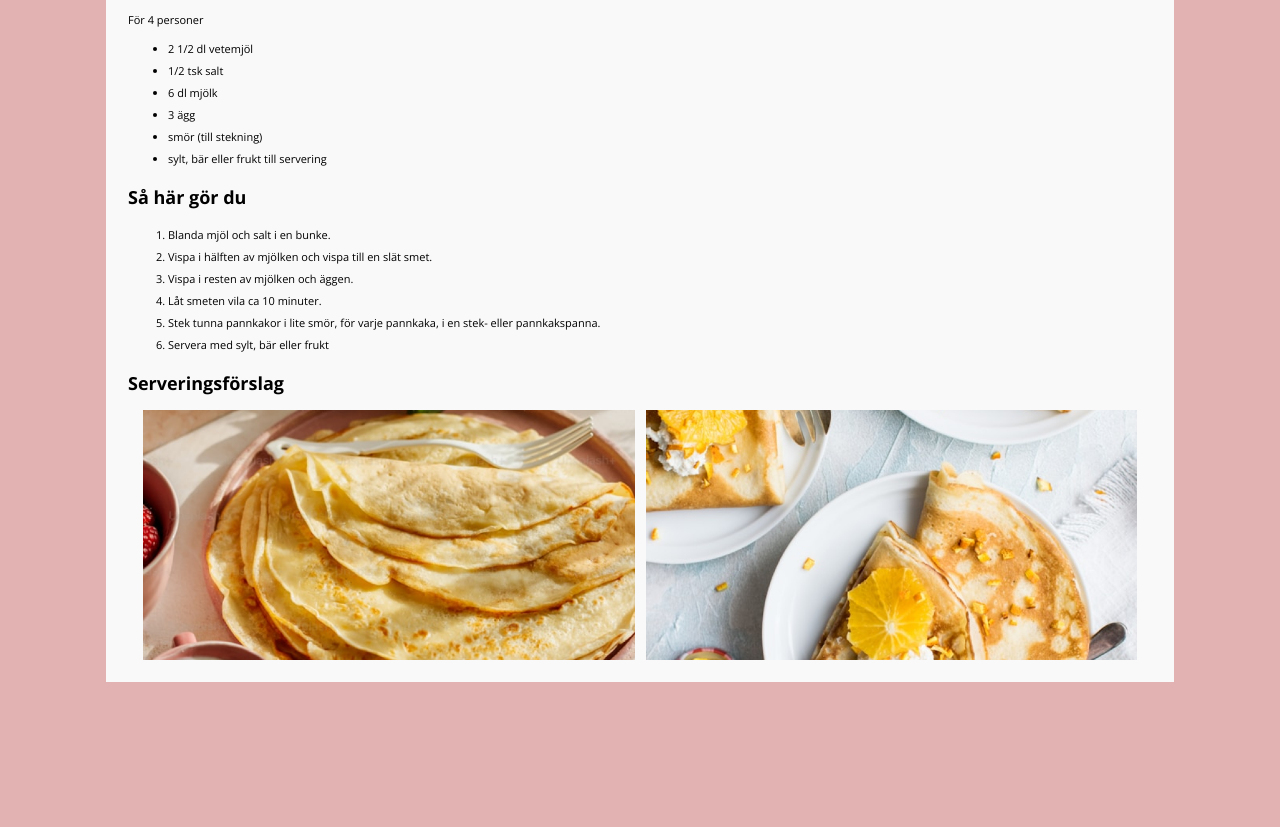
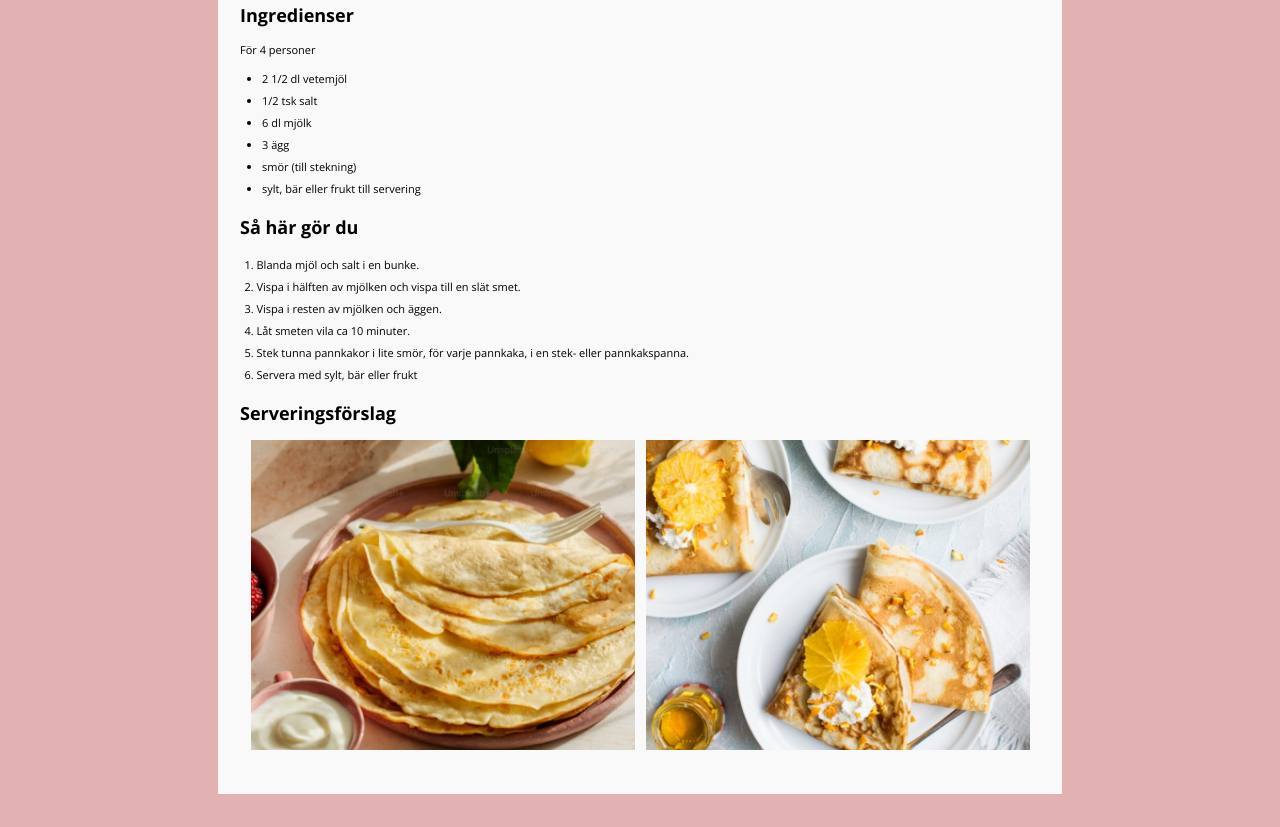
Before and after one commit to malinanita/recept, a plain HTML site: page index.html in a window 1280 px wide. Shown: the part 455-1282 px from the top of the page. Before the commit the page ends 1170 px from the top, so only its background shows below. Drawn offline with nearby package versions, Linux system fonts and the light colour scheme.

Commit message:
Minor CSS tweaks (list indentation, image size, main padding, fix CSS path)

```diff
--- a/index.html
+++ b/index.html
@@ -4,7 +4,7 @@
   <meta charset="UTF-8">
   <meta name="viewport" content="width=device-width, initial-scale=1.0">
   <title>Enkelt recept på pannkakor</title>
-  <link href="/styles/style.css" type="text/css" rel="stylesheet" />
+  <link href="styles/style.css" type="text/css" rel="stylesheet" />
   <link rel="preconnect" href="https://fonts.googleapis.com">
   <link rel="preconnect" href="https://fonts.gstatic.com" crossorigin>
   <link href="https://fonts.googleapis.com/css2?family=Open+Sans:wght@400;600;700&display=swap" rel="stylesheet">
--- a/styles/style.css
+++ b/styles/style.css
@@ -10,19 +10,19 @@ body {
 
 main {
   background-color: #f9f9f9;
-  max-width: 80%;
+  max-width: 800px;
   margin: 0 auto 3em;
-  padding: 0 2em 2em;
+  padding: 0 2em 4em 2em;
 }
 
 header {
-  margin: 0 -2em 0 -2em; /* Flyttar ut headern så den täcker mainens sidpadding så bilden kan täcka hela main */
+  margin: 0 -2em 0 -2em; /* Flyttar ut headern så den täcker mainens sidpadding - så bilden kan täcka hela main */
   padding: 0;
 }
 
 header img {
   width: 100%;
-  height: 300px;
+  height: 330px;
   object-fit: cover;       /* fyller ytan utan att förvrängas – beskär vid behov*/
   object-position: center; /* centrerar beskärningen */
 }
@@ -44,8 +44,17 @@ h2 {
   padding: 1em 1em;
 }
 
-li{
+ul, ol{
   line-height: 2em;
+  padding-left: 2em;
+}
+
+ul {
+  padding-left: 2em;
+}
+
+ol{
+  padding-left: 1.5em;
 }
 
 .image-container {
@@ -57,7 +66,7 @@ li{
 
 .image-container img {
   width: 48%;               /* varje bild tar upp ungefär halva bredden */
-  height: 250px;            /* fast höjd */
+  height: 310px;            /* fast höjd */
   object-fit: cover;        /* fyller ytan utan att förvrängas – beskär vid behov*/
   object-position: center;  /* centrerar beskärningen */
 }
@@ -65,7 +74,7 @@ li{
 @media (max-width: 768px) {
     main {
       max-width: 100%;
-      padding: 0 1em 5em 1em;
+      padding: 0 1em 4em 1em;
     }
 
     .image-container {
```
